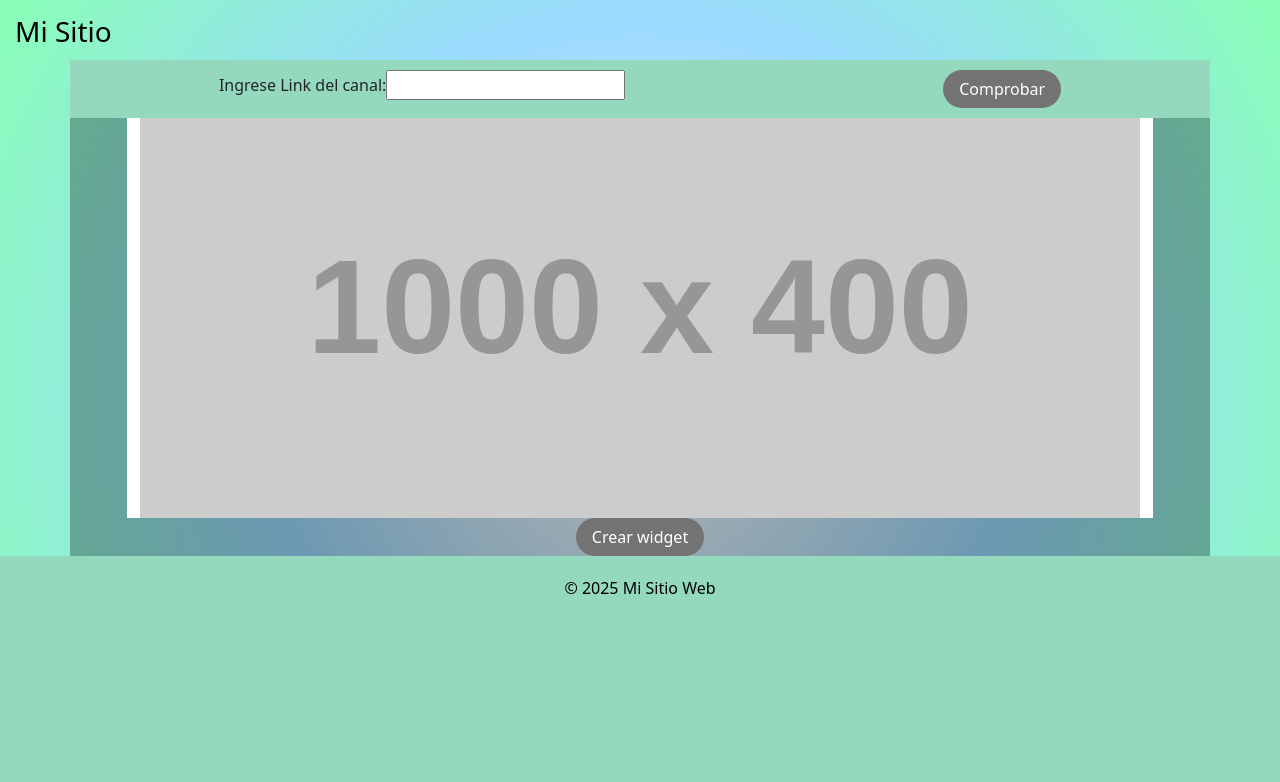
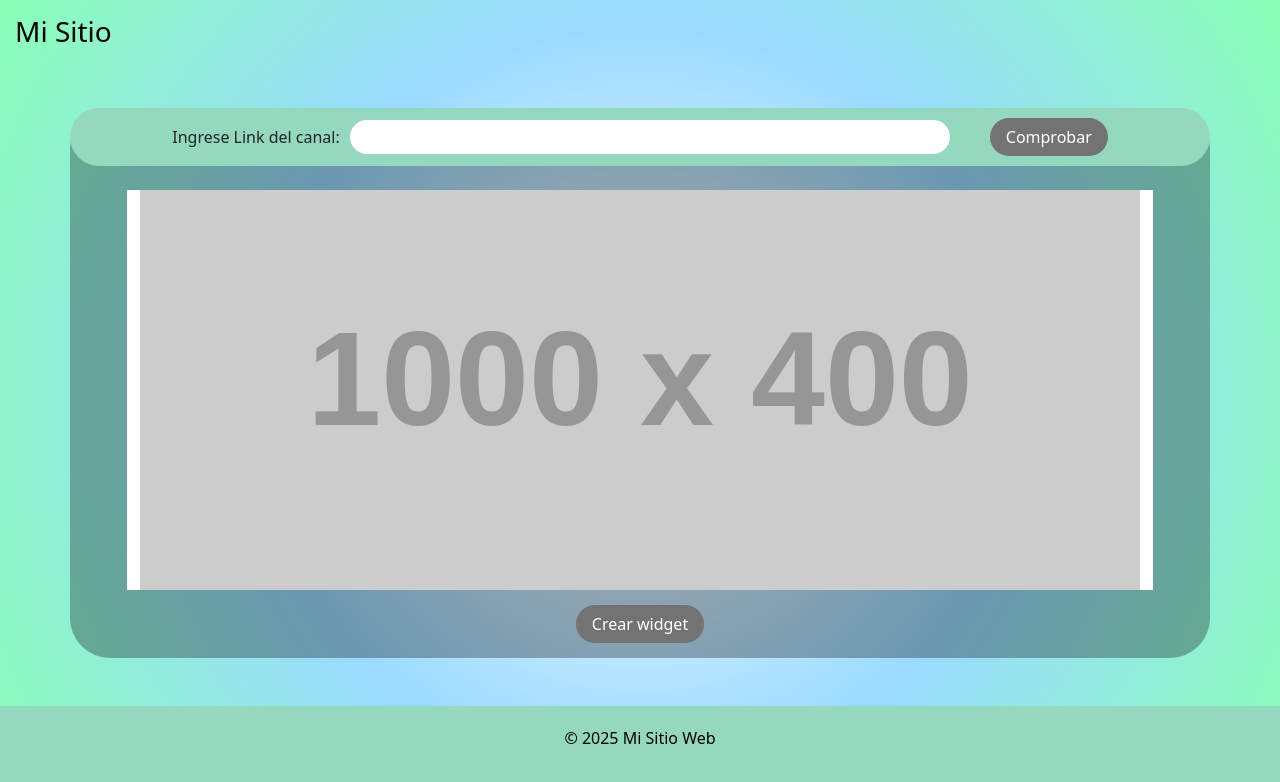
Before and after one commit to YordyHc/Creador_widgets_youtube, a React (Vite) app: page /Prueba in a window 1280 px wide. Shown: the top 782 px of the page. Built offline with nearby package versions, Linux system fonts and the light colour scheme.

Commit message:
style: estilizando la pagina de las pruebas de widget

```diff
--- a/src/assets/style.css
+++ b/src/assets/style.css
@@ -115,6 +115,7 @@ body {
   background-color: #0000004d;
   justify-items: center;
   text-align: center;
+  border-radius: 40px;
   padding-left: 0 !important;
   padding-right: 0 !important;
 }
@@ -123,6 +124,22 @@ body {
   display: flex;
   gap: 40px;
   background-color: var(--verde-gris);
-  justify-content: space-around;
-  padding: 10px;
+  justify-content: center;
+  align-items: center;
+  padding: 10px 50px 10px 50px;
+  border-radius: 50px;
 }
+.lb-in {
+  display: flex;
+  align-items: center;
+}
+.caja {
+  width: 600px;
+  height: 34px;
+  border: none;
+  border-radius: 20px;
+  margin: 0 0 0 10px;
+}
+.crear {
+  padding: 15px;
+}
--- a/src/pages/DisenoPrueba.jsx
+++ b/src/pages/DisenoPrueba.jsx
@@ -4,12 +4,12 @@ export default function DisenoPrueba() {
   const [canal, setCanal] = useState("");
 
   return (
-    <section className="cont-prueba container">
-      <div className="canal-input">
-        <div>
+    <section className="cont-prueba mt-5 mb-5 container">
+      <div className="canal-input mb-4">
+        <div className="lb-in">
           <label htmlFor="canal">Ingrese Link del canal:</label>
           <input
-            className=""
+            className="caja"
             id="canal"
             type="text"
             value={canal}
@@ -28,7 +28,7 @@ export default function DisenoPrueba() {
           alt="prueba"
         />
       </div>
-      <div>
+      <div className="crear">
         <button className="boton btn" type="button">
           Crear widget
         </button>
```
